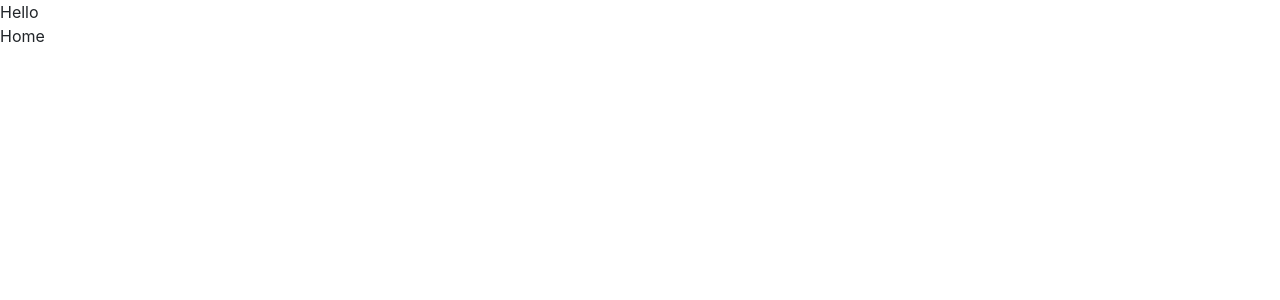
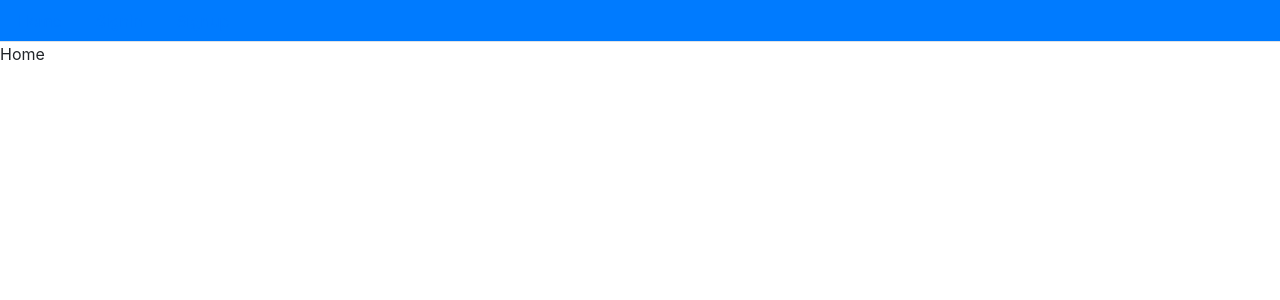
Before and after one commit to Lfritze/coincommerce, a React (Create React App) app in the folder frontend/: page / in a window 1280 px wide. Shown: the top 300 px of the page. Built offline with nearby package versions, Linux system fonts and the light colour scheme.

Commit message:
created menu with routes

```diff
--- a/frontend/public/index.html
+++ b/frontend/public/index.html
@@ -12,22 +12,13 @@
     <link rel="apple-touch-icon" href="%PUBLIC_URL%/logo192.png" />
 
     <link rel="manifest" href="%PUBLIC_URL%/manifest.json" />
-    <link rel="stylesheet" href="https://maxcdn.bootstrapcdn.com/bootstrap/4.0.0/css/bootstrap.min.css" integrity="sha384-Gn5384xqQ1aoWXA+058RXPxPg6fy4IWvTNh0E263XmFcJlSAwiGgFAW/dAiS6JXm" crossorigin="anonymous">
+    <link rel="stylesheet" href="https://maxcdn.bootstrapcdn.com/bootstrap/4.0.0/css/bootstrap.min.css" integrity="sha384-Gn5384xqQ1aoWXA+058RXPxPg6fy4IWvTNh0E263XmFcJlSAwiGgFAW/dAiS6JXm" crossorigin="anonymous" />
 
     <title>React App</title>
   </head>
   <body>
     <noscript>You need to enable JavaScript to run this app.</noscript>
     <div id="root"></div>
-    <!--
-      This HTML file is a template.
-      If you open it directly in the browser, you will see an empty page.
 
-      You can add webfonts, meta tags, or analytics to this file.
-      The build step will place the bundled scripts into the <body> tag.
-
-      To begin the development, run `npm start` or `yarn start`.
-      To create a production bundle, use `npm run build` or `yarn build`.
-    -->
   </body>
 </html>
--- a/frontend/src/App.js
+++ b/frontend/src/App.js
@@ -1,5 +1,5 @@
 import React from 'react';
 
-const App = () => <div>Hello</div>
+const App = () => <div></div>
 
 export default App;
--- a/frontend/src/Routes.js
+++ b/frontend/src/Routes.js
@@ -3,10 +3,11 @@ import { BrowserRouter, Switch, Route } from 'react-router-dom';
 import Signup from './user/Signup';
 import Signin from './user/Signin';
 import Home from './core/Home';
-
+import Menu from './core/Menu'
 const Routes = () => {
   return(
     <BrowserRouter>
+      <Menu />
       <Switch>
         <Route path='/' exact component={Home} />
         <Route path='/signin' exact component={Signin} />
--- /dev/null
+++ b/frontend/src/core/Menu.js
@@ -0,0 +1,20 @@
+import React from 'react';
+import { Link, withRouter } from 'react-router-dom'
+
+const Menu = () => (
+  <div>
+    <ul className="nav nav-tabs bg-primary">
+      <li className="nav-item">
+        <Link className="nav-link" to="/">Home</Link>
+      </li>
+      <li className="nav-item">
+        <Link className="nav-link" to="/signin">Signin</Link>
+      </li>
+      <li className="nav-item">
+        <Link className="nav-link" to="/signup">Signup</Link>
+      </li>
+    </ul>
+  </div>
+);
+
+export default withRouter(Menu);
```
